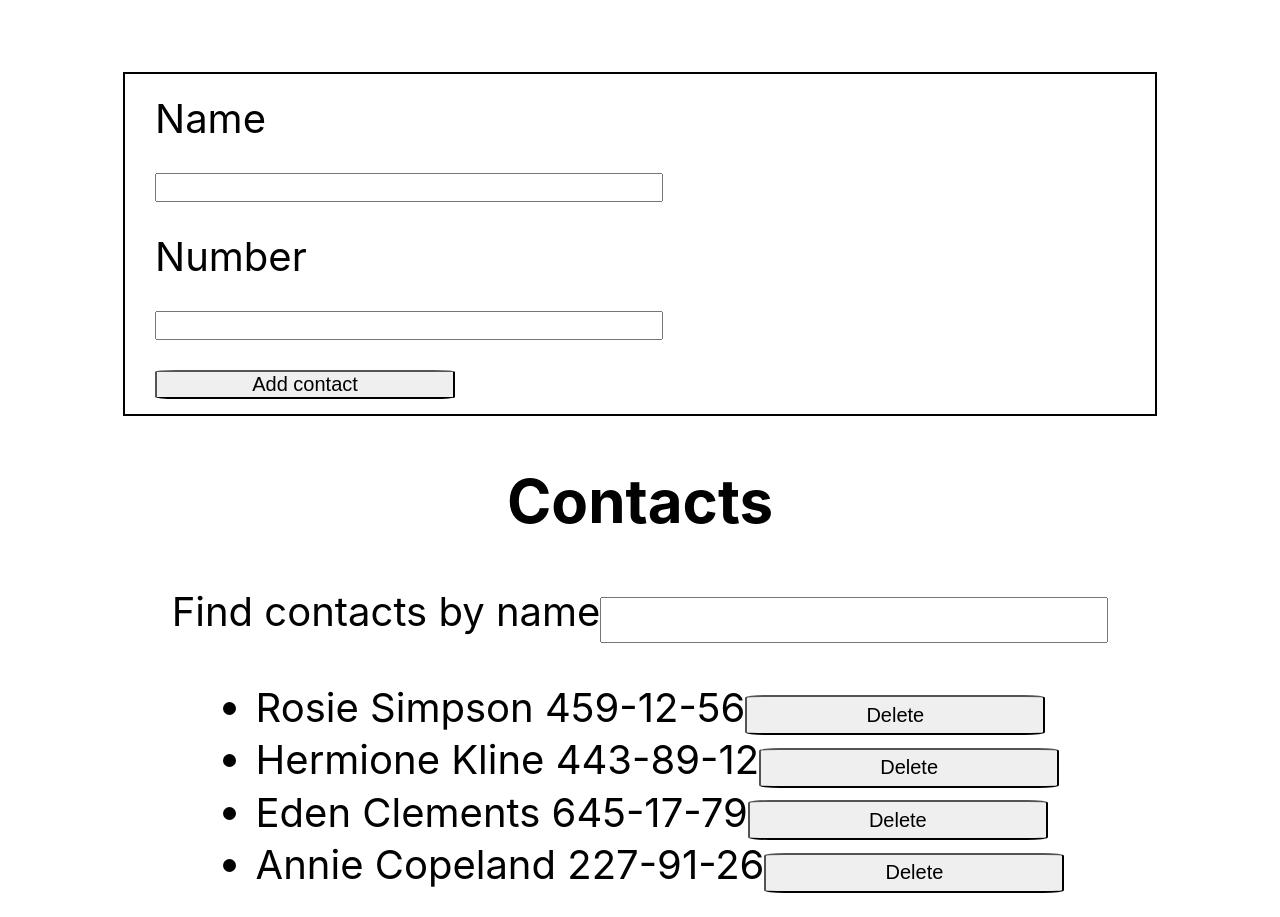
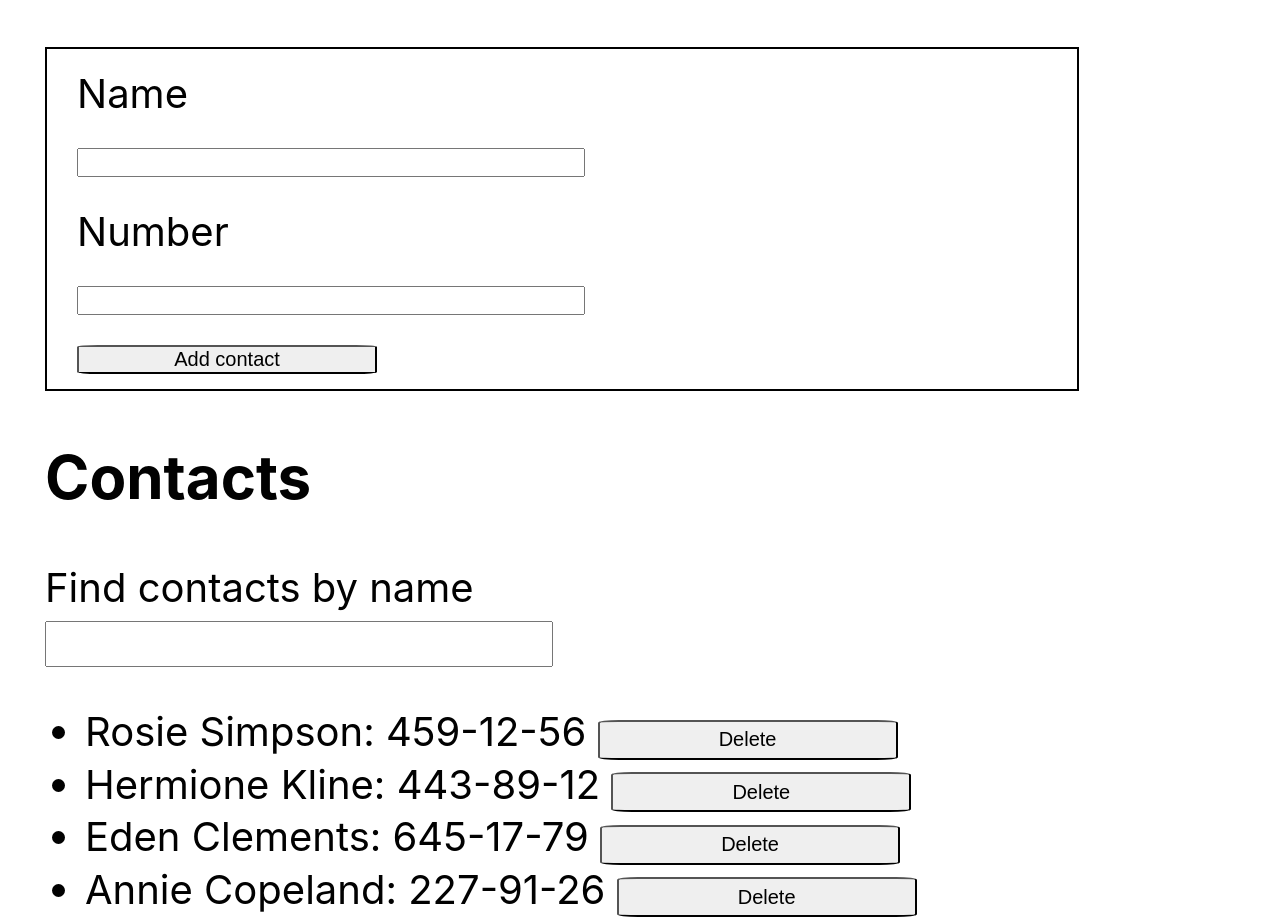
Before and after one commit to JulitaZochowska/goit-react-hw-02-phonebook, a React (Create React App) app: page / in a window 1280 px wide. Before the commit the page ends 893 px from the top, so only its background shows below. Built offline with nearby package versions, Linux system fonts and the light colour scheme.

Commit message:
before sending to mentor

```diff
--- a/src/components/App.jsx
+++ b/src/components/App.jsx
@@ -57,10 +57,11 @@ export class App extends Component {
           height: '100vh',
           display: 'flex',
           justifyContent: 'center',
-          alignItems: 'center',
+          alignItems: 'left',
           fontSize: 40,
           color: '#010101',
           flexDirection: 'column',
+          marginLeft: '45px',
         }}
       >
         <h1>Phonebook</h1>
--- a/src/components/ContactForm.jsx
+++ b/src/components/ContactForm.jsx
@@ -1,7 +1,8 @@
 import React, { Component } from 'react';
 import { nanoid } from 'nanoid';
+import PropTypes from 'prop-types';
 
-import css from './ContactForm.module.css';
+import './ContactForm.module.css';
 
 const INITIAL_STATE = {
   name: '',
@@ -62,4 +63,7 @@ class ContactForm extends Component {
   }
 }
 
+ContactForm.propTypes = {
+  addContact: PropTypes.func,
+};
 export default ContactForm;
--- a/src/components/ContactList.jsx
+++ b/src/components/ContactList.jsx
@@ -1,4 +1,5 @@
 import React, { Component } from 'react';
+import PropTypes from 'prop-types';
 
 class ContactList extends Component {
   filterContacts = contacts =>
@@ -22,7 +23,7 @@ class ContactList extends Component {
         {/* (this.props.contact)to to, co przychodzi z API */}
         {this.filterContacts(this.props.contacts).map(contact => (
           <li key={contact.id}>
-            {contact.name} {contact.number}
+            {contact.name}: {contact.number}&nbsp;
             <button
               onClick={() => {
                 this.props.deleteContact(contact.id);
@@ -36,4 +37,16 @@ class ContactList extends Component {
     );
   }
 }
+
+ContactList.propTypes = {
+  filter: PropTypes.string,
+  deleteContact: PropTypes.func,
+  contacts: PropTypes.arrayOf(
+    PropTypes.shape({
+      id: PropTypes.string,
+      name: PropTypes.string,
+      number: PropTypes.string,
+    })
+  ),
+};
 export default ContactList;
--- a/src/components/Filter.jsx
+++ b/src/components/Filter.jsx
@@ -1,4 +1,5 @@
 import React, { Component } from 'react';
+import PropTypes from 'prop-types';
 
 class Filter extends Component {
   render() {
@@ -6,6 +7,7 @@ class Filter extends Component {
     return (
       <div>
         <label>Find contacts by name</label>
+        <br />
         <input
           type="text"
           name="filter"
@@ -20,4 +22,8 @@ class Filter extends Component {
   }
 }
 
+Filter.propTypes = {
+  filter: PropTypes.string,
+  setFilter: PropTypes.func,
+};
 export default Filter;
```
